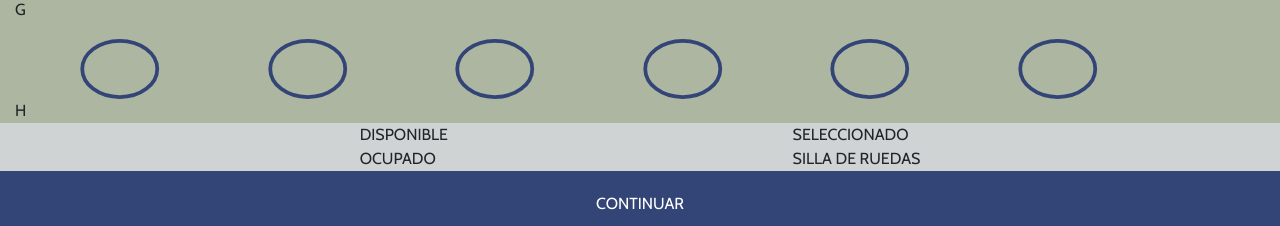
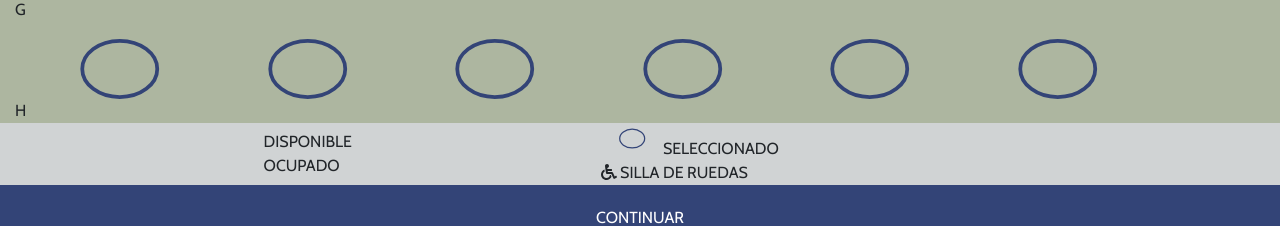
Before and after one commit to DDCenteno/Cineplanet, a React (Create React App) app: page / in a window 1280 px wide. Shown: the part 2491-2717 px from the top of the page. Built offline with nearby package versions, Linux system fonts and the light colour scheme.

Commit message:
subiendo iconos

```diff
--- a/src/components/App.css
+++ b/src/components/App.css
@@ -32,6 +32,10 @@
 
 svg {
   width: 15%;
+}
+
+.seat-selected {
+  fill: #347;
 }
 
 ellipse {
--- a/src/components/Seats.js
+++ b/src/components/Seats.js
@@ -118,10 +118,11 @@ const Seats = ({screenIcon}) => {
         </div>
         <div>
           <div className="text-uppercase">
-            {/* <img  alt="Selected Seat"/> */}
+            <SeatImage />
             <span>seleccionado</span></div>
           <div className="text-uppercase">
-            {/* <img  alt="wheelchair"/> */}
+            <i class="fas fa-wheelchair"></i>
+            {' '}
             <span>silla de ruedas</span></div>
         </div>
       </div>
```
